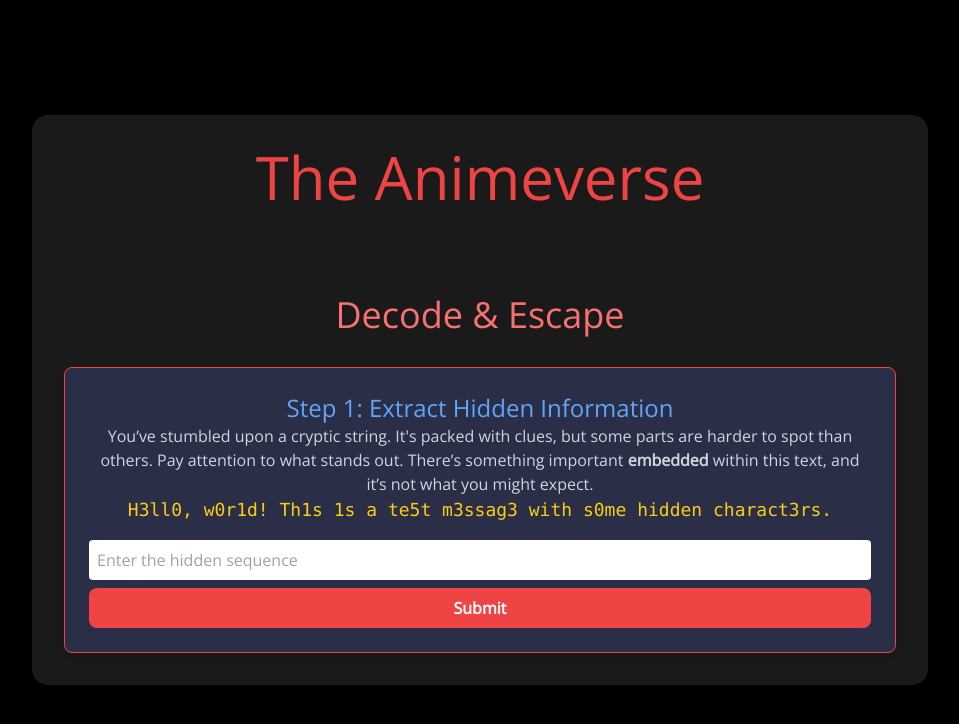
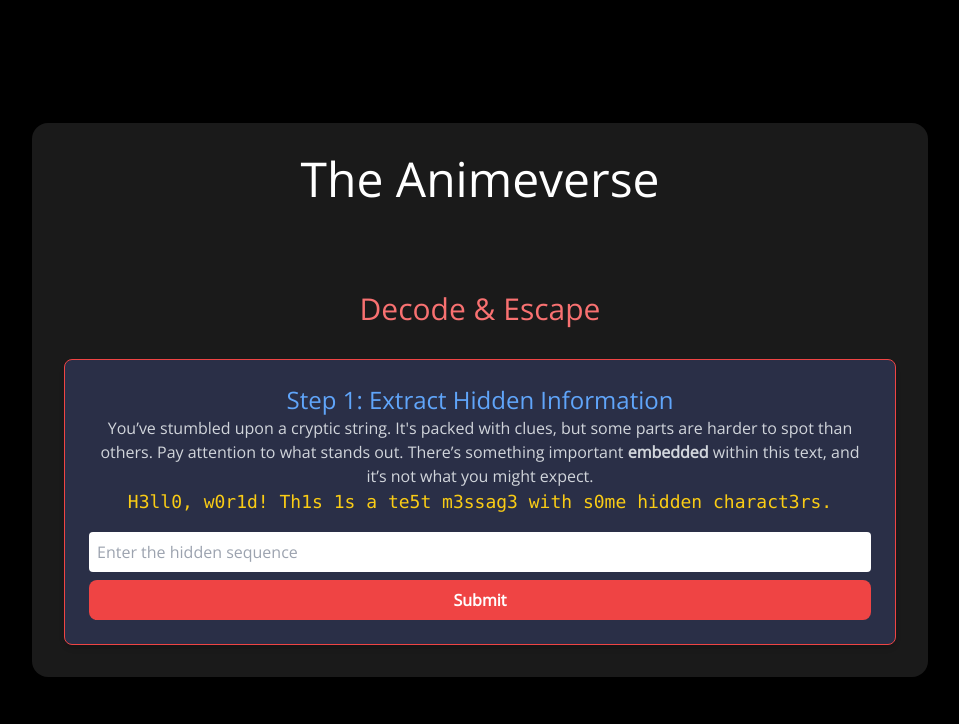
Before and after one commit to sakshisawale/task_ak2, a plain HTML site: page index.html in a window 1280 px wide. Shown: the whole page, without its empty margins (160-1119 px from the left). Drawn offline with nearby package versions, Linux system fonts and the light colour scheme.

Commit message:
Update index.html

```diff
--- a/index.html
+++ b/index.html
@@ -32,8 +32,8 @@
 </head>
 <body class="flex items-center justify-center min-h-screen p-4">
     <div class="w-full max-w-4xl bg-[#1a1a1a] rounded-2xl shadow-lg p-8 flex flex-col gap-8">
-        <h1 class="text-6xl text-red-500">The Animeverse</h1><br>
-        <h2 class="text-4xl text-red-400">Decode & Escape</h2>
+        <h1 class="text-5xl text-white">The Animeverse</h1><br> <!-- Changed to white and decreased font size -->
+        <h2 class="text-3xl text-red-400">Decode & Escape</h2> <!-- Decreased font size -->
 
         <!-- Challenge 1 (Extract Hidden Information) -->
         <div id="challenge1" class="challenge-container bg-[#2a2f47] p-6 rounded-lg border border-red-500 shadow-md">
```
